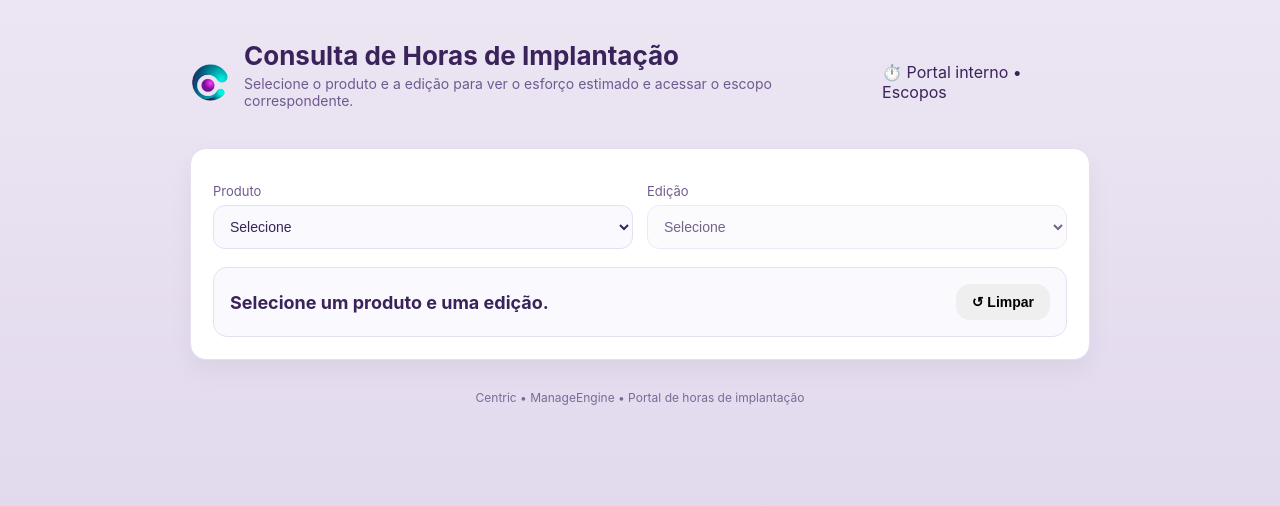
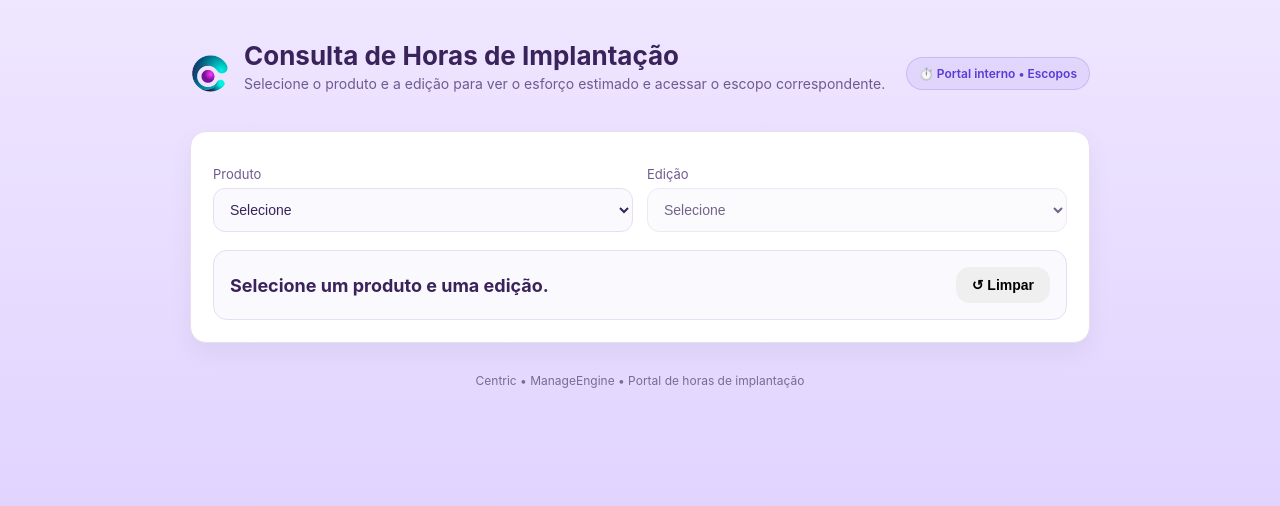
Before and after one commit to luigiscola/portal-horas, a plain HTML site: page index.html in a window 1280 px wide. Drawn offline with Linux system fonts and the light colour scheme.

Commit message:
Update index.html

```diff
--- a/index.html
+++ b/index.html
@@ -6,15 +6,16 @@
 <title>Horas de Implantação</title>
 
 <style>
-
 :root{
-  --bg1:#ece6f3;
-  --bg2:#dcd2ea;
+  /* Fundo em roxo com gradiente suave */
+  --bg1:#efe6ff;   /* roxo bem claro (topo) */
+  --bg2:#d9c9ff;   /* roxo claro (base) */
 
   --card:#ffffff;
   --text:#3a235a;
   --muted:#6f5a8f;
 
+  /* Mantive os acentos em roxo/violeta */
   --accent:#7b4dff;
   --accent2:#5a3bd6;
 
@@ -32,12 +33,11 @@ body{
   margin:0;
   font-family:-apple-system,BlinkMacSystemFont,"Segoe UI",Roboto,Arial,sans-serif;
 
+  /* Gradiente de fundo em roxo */
   background:linear-gradient(180deg,var(--bg1),var(--bg2));
 
   color:var(--text);
-
   min-height:100vh;
-
   padding:40px 16px;
 }
 
@@ -79,10 +79,7 @@ font-size:14px;
   background:var(--card);
   border-radius:var(--radius);
   padding:22px;
-
-box-shadow:
-0 10px 25px rgba(0,0,0,0.05);
-
+  box-shadow:0 10px 25px rgba(0,0,0,0.05);
   border:1px solid var(--border);
 }
 
@@ -108,17 +105,11 @@ color:var(--muted);
 
 select{
   width:100%;
-
   padding:12px;
-
   border-radius:12px;
-
   border:1px solid var(--border);
-
   background:#faf9fd;
-
   font-size:14px;
-
   color:var(--text);
 }
 
@@ -128,23 +119,14 @@ color:black;
 }
 
 .resultBox{
-
   margin-top:18px;
-
   background:#faf9fd;
-
   border-radius:14px;
-
   padding:16px;
-
   border:1px solid var(--border);
-
   display:flex;
-
   align-items:center;
-
   justify-content:space-between;
-
   gap:12px;
 }
 
@@ -159,45 +141,31 @@ gap:10px;
 }
 
 .btn{
-
   border:none;
-
   border-radius:14px;
-
   padding:10px 16px;
-
   font-weight:600;
-
   cursor:pointer;
-
   font-size:14px;
-
   transition:0.2s;
 }
 
 .btnPrimary{
-
   background:linear-gradient(90deg,var(--accent),var(--accent2));
-
   color:white;
 }
 
 .btnPrimary:hover{
-
   transform:translateY(-1px);
-
   box-shadow:0 6px 14px rgba(123,77,255,0.35);
 }
 
 .btnSecondary{
-
   background:#eef0ff;
-
   color:#5a3bd6;
 }
 
 .btnSecondary:hover{
-
   background:#e0e5ff;
 }
 
@@ -208,36 +176,38 @@ font-size:12px;
   color:#7a6b96;
 }
 
+/* (Opcional) estilo da pill se quiser manter */
+.pill{
+  background: rgba(90, 59, 214, 0.08);
+  color: #5a3bd6;
+  border: 1px solid rgba(90, 59, 214, 0.18);
+  padding: 8px 12px;
+  border-radius: 999px;
+  font-size: 12px;
+  font-weight: 600;
+}
 </style>
 </head>
 
 <body>
-
 <div class="wrap">
 
   <div class="header">
-
     <div class="logoWrap">
-
       <img src="assets/logo-centric.png" class="logo" alt="Centric">
-
       <div>
         <h1 class="title">Consulta de Horas de Implantação</h1>
         <p class="subtitle">
           Selecione o produto e a edição para ver o esforço estimado e acessar o escopo correspondente.
         </p>
       </div>
-
     </div>
 
     <div class="pill">⏱️ Portal interno • Escopos</div>
-
   </div>
 
   <div class="card">
-
     <div class="grid">
-
       <div class="field">
         <label for="produto">Produto</label>
         <div class="selectWrap">
@@ -255,11 +225,9 @@ Selecione o produto e a edição para ver o esforço estimado e acessar o escopo
           </select>
         </div>
       </div>
-
     </div>
 
     <div class="resultBox">
-
       <div>
         <div class="resultado" id="resultado">
           Selecione um produto e uma edição.
@@ -267,19 +235,14 @@ Selecione um produto e uma edição.
       </div>
 
       <div class="actions">
-
         <a id="linkEscopo" class="btn btnPrimary" target="_blank" rel="noopener" style="display:none;">
           📄 Abrir escopo
         </a>
-
         <button id="btnLimpar" class="btn" type="button">
           ↺ Limpar
         </button>
-
       </div>
-
     </div>
-
   </div>
 
   <div class="footer">
@@ -292,28 +255,23 @@ Centric • ManageEngine • Portal de horas de implantação
 <script src="app.js?v=20260218-3"></script>
 
 <script>
+document.getElementById("btnLimpar").addEventListener("click", () => {
+  const produto = document.getElementById("produto");
+  const edicao = document.getElementById("edicao");
+  const resultado = document.getElementById("resultado");
+  const link = document.getElementById("linkEscopo");
 
-document.getElementById("btnLimpar").addEventListener("click", () => {
+  produto.value = "";
+  edicao.innerHTML = '<option value="">Selecione</option>';
+  edicao.disabled = true;
 
-const produto=document.getElementById("produto");
-const edicao=document.getElementById("edicao");
-const resultado=document.getElementById("resultado");
-const link=document.getElementById("linkEscopo");
+  resultado.textContent = "Selecione um produto e uma edição.";
 
-produto.value="";
-edicao.innerHTML='<option value="">Selecione</option>';
-edicao.disabled=true;
-
-resultado.textContent="Selecione um produto e uma edição.";
-
-link.style.display="none";
+  link.style.display = "none";
   link.removeAttribute("href");
 
   produto.dispatchEvent(new Event("change"));
-
 });
-
 </script>
-
 </body>
 </html>
```
Lines whose indentation alone changed are shown as unchanged.
